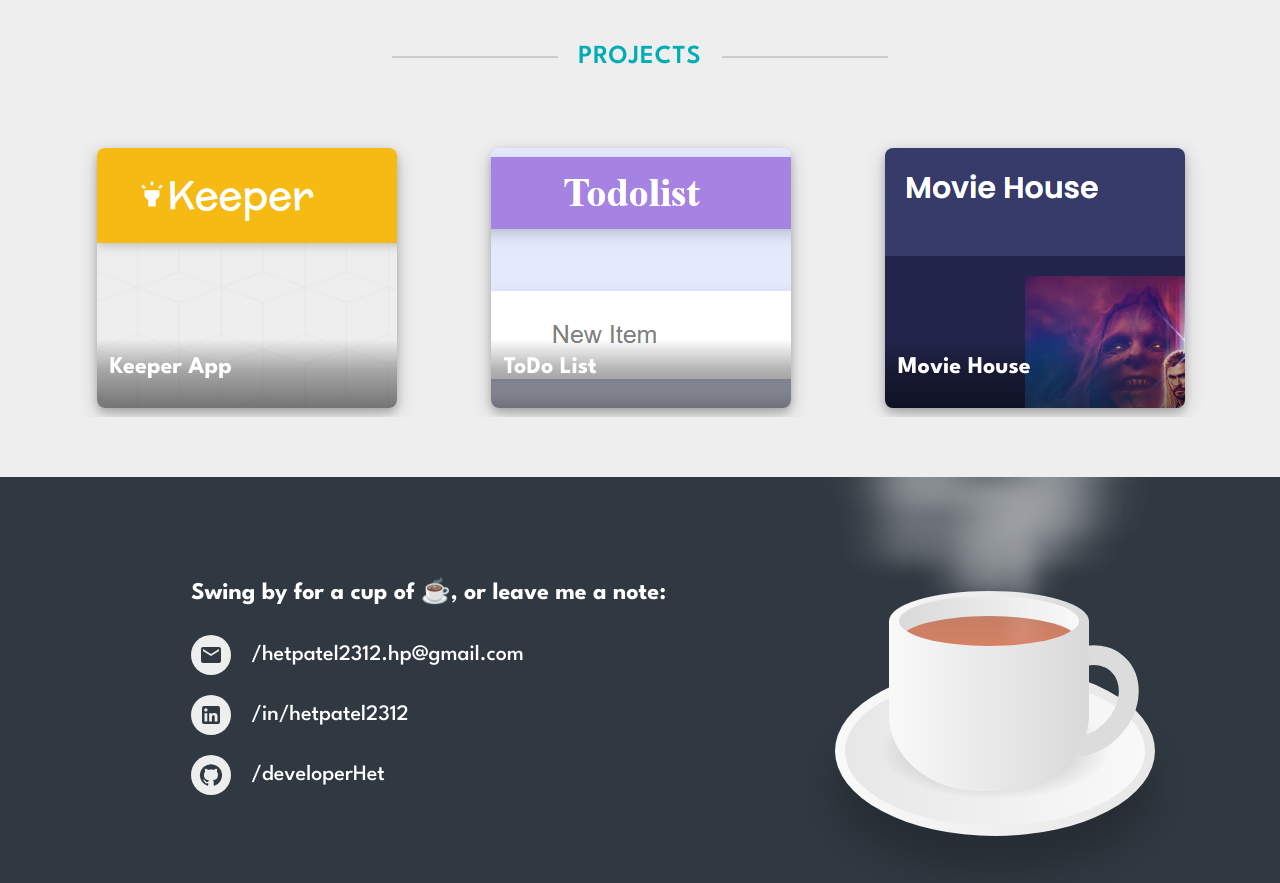
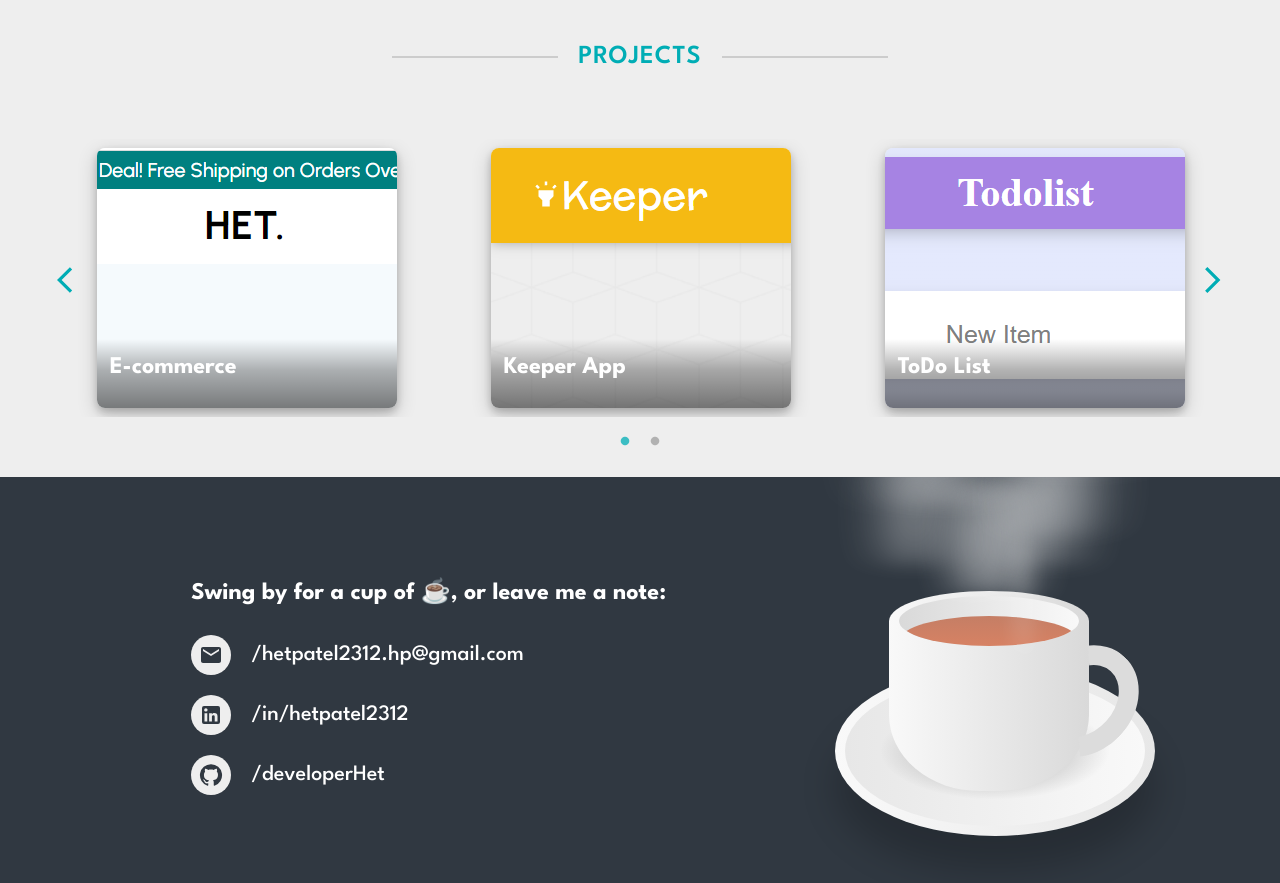
Before and after one commit to developerHet/portfolio-site, a React (Create React App) app: page / in a window 1280 px wide. Shown: the part 2820-3703 px from the top of the page. Built offline with nearby package versions, Linux system fonts and the light colour scheme.

Commit message:
Added new project

```diff
--- a/src/data.js
+++ b/src/data.js
@@ -1,6 +1,12 @@
 
 
 export const sliderItems = [
+  {
+    id: 4,
+    title: "E-commerce",
+    img: "/imgs/Ecommerce.png",
+    desc: "Ecommerce site with attractive design along with backend.",
+   },
     {
       id: 1,
       title: "Keeper App",
@@ -22,12 +28,6 @@ export const sliderItems = [
       desc: "To keep user updated with new movies and web series.",
       link: "https://developerhet.github.io/movie-fetch-site/",
     },
-    // {
-    //   id: 4,
-    //   title: "Het Patel 4",
-    //   img: "https://images.pexels.com/photos/221433/pexels-photo-221433.jpeg",
-    //   desc: "Lorem ipsum dolor sit amet consectetur adipisicing elit. ",
-    // },
     // {
     //   id: 5,
     //   title: "Het Patel 5",
```
Also changed, not shown: public/imgs/Ecommerce.png (added), public/imgs/Screenshot 2022-11-02 223931 - Copy.png (added).
